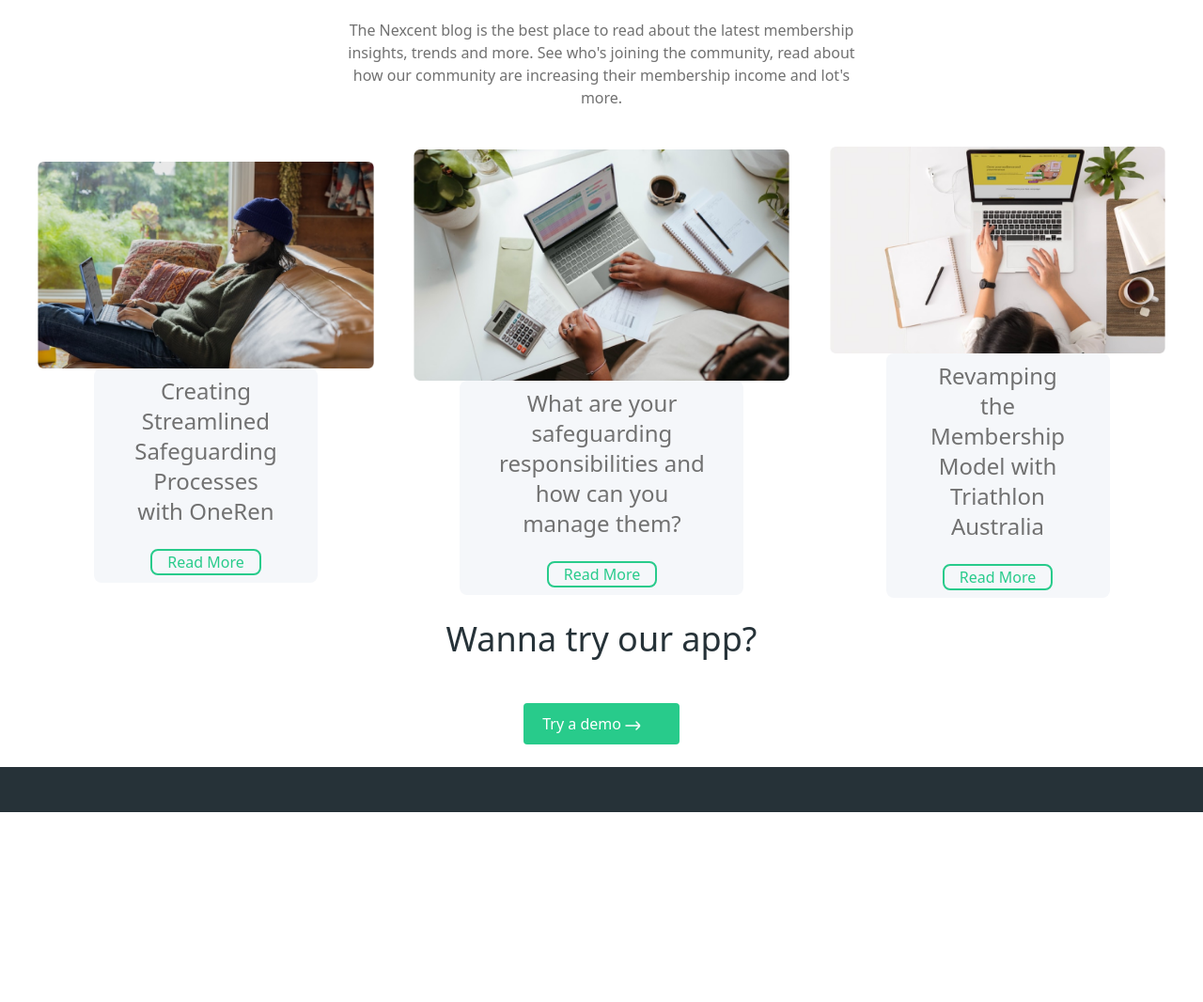
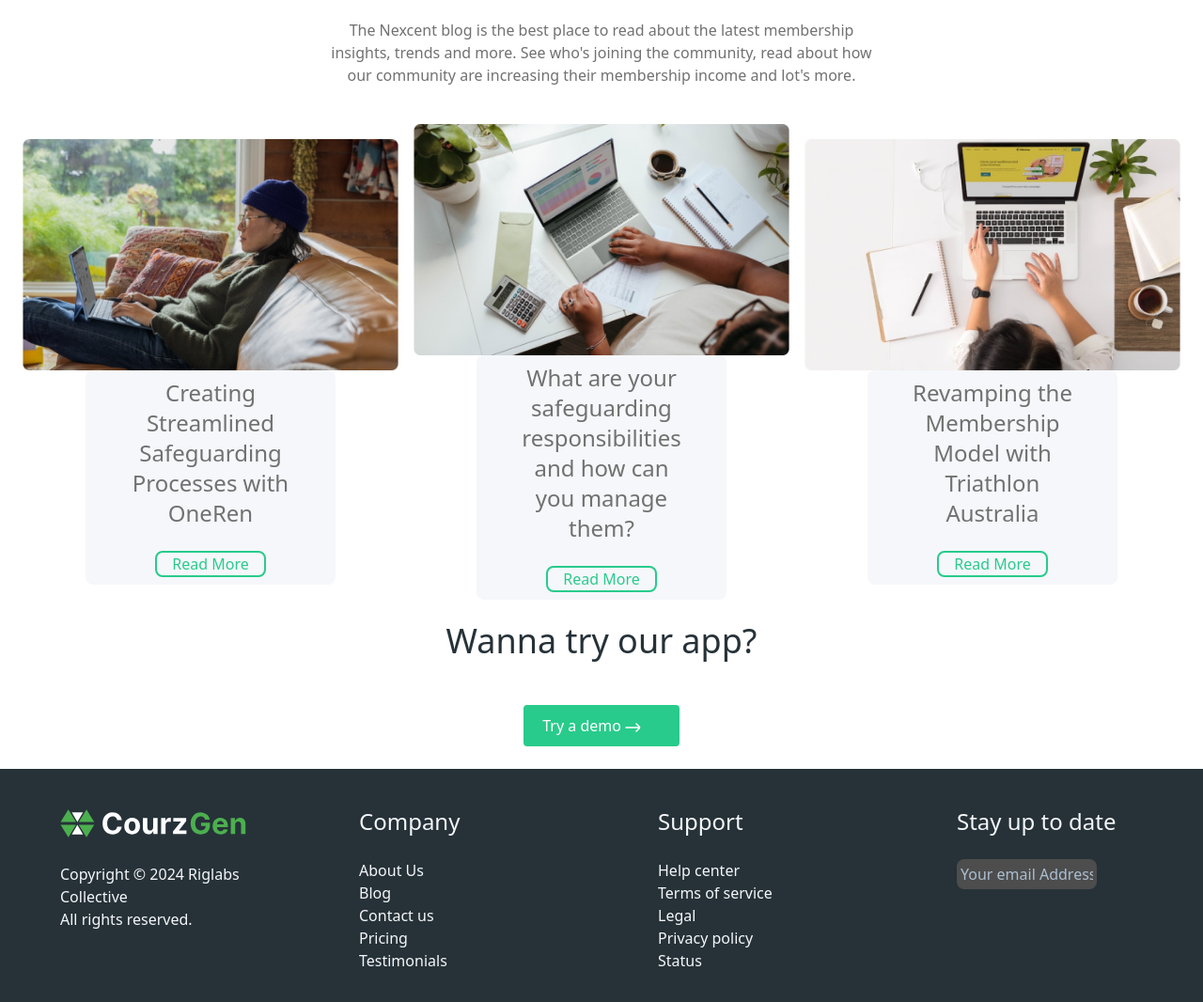
Before and after one commit to SinlessRook/clone-it-up-2, a website: page index.html in a window 1280 px wide. Shown: the part 2830-3896 px from the top of the page at 94% size. Before the commit the page ends 3694 px from the top, so only its background shows below. Drawn offline with Linux system fonts and the light colour scheme.

Commit message:
second commit

```diff
--- a/index.html
+++ b/index.html
@@ -165,7 +165,8 @@
     <br>
 
     <!-- Customer Section -->
-    <div id="Design Footer" class="flex flex-row items-center pr-20 bg-neutral-Silver">
+    <div class="bg-neutral-Silver">
+      <div id="Design Footer" class="flex flex-row items-center pr-20">
         <img src="./assets/Image.svg" alt="Image" class="w-[326px] h-[426px] object-contained ml-10 ">
         <div id="DesignFooterContent" class="ml-10">
           <p class="text-neutral-Grey px-10">Maecenas dignissim justo eget nulla rutrum molestie. Maecenas lobortis sem
@@ -189,6 +190,8 @@
           </div>
         </div>
       </div>
+    </div>
+
     <br>
     <!-- Testimonial Section -->
     <div id="Testimonial Section" class="flex flex-col items-center ">
@@ -204,7 +207,9 @@
       <div class="flex flex-row items-center justify-between space-x-4 px-10">
         <!-- First Card -->
         <div class="flex flex-col items-center">
-          <img src="./assets/image 18.png" alt="" class="w-84 mt-4">
+          <div id="imageHolder" class="w-84 h-auto">
+            <img src="./assets/image 18.png" alt="" class="mt-4">
+          </div>
           <div id="CardContent"
             class="w-2/3 text-center bg-neutral-Silver rounded-lg px-10 py-2">
             <h1 class="text-2xl text-neutral-Grey">Creating Streamlined Safeguarding Processes with OneRen</h1>
@@ -215,7 +220,9 @@
 
         <!-- Second Card -->
         <div class="flex flex-col items-center">
-          <img src="./assets/image 19.png" alt="" class="w-84 mt-4">
+          <div id="imageHolder" class="w-84 h-auto">
+            <img src="./assets/image 19.png" alt="" class="mt-4">
+          </div>
           <div id="CardContent"
             class="w-2/3 text-center bg-neutral-Silver rounded-lg px-10 py-2">
             <h1 class="text-2xl text-neutral-Grey">What are your safeguarding responsibilities and how can you manage them?</h1>
@@ -226,7 +233,9 @@
 
          <!-- Third Card -->
          <div class="flex flex-col items-center">
-          <img src="./assets/image 20.png" alt="" class="w-84 mt-4">
+          <div id="imageHolder" class="w-84 h-auto">
+            <img src="./assets/image 20.png" alt="" class="mt-4">
+          </div>
           <div id="CardContent"
             class="w-2/3 text-center bg-neutral-Silver rounded-lg px-10 py-2">
             <h1 class="text-2xl text-neutral-Grey">Revamping the Membership Model with Triathlon Australia</h1>
@@ -251,10 +260,40 @@
     </div>
 
 <!-- Footer -->
-<div id="footer" class="bg-neutral-Black w-full">
+<div id="footer" class="bg-neutral-Black w-full p-10 text-neutral-Silver">
+  <div id="container" class="flex flex-row gap-10">
+    <div class="w-1/3 px-10 flex flex-col">
+      <img src="./assets/Logo(1).svg" alt="">
       <br>
+      <p>Copyright © 2024 Riglabs Collective</p>
+      <p>All rights reserved.</p>
+    </div>
+    <div class="w-1/3 px-10 flex flex-col">
+      <h1 class="text-2xl">Company</h1>
       <br>
-  <div id="Container">
+      <p>About Us</p>
+      <p>Blog</p>
+      <p>Contact us</p>
+      <p>Pricing</p>
+      <p>Testimonials</p>
+    </div>
+    <div class="w-1/3 px-10 flex flex-col">
+      <h1 class="text-2xl">Support</h1>
+      <br>
+      <p>Help center</p>
+      <p>Terms of service</p>
+      <p>Legal</p>
+      <p>Privacy policy</p>
+      <p>Status</p>
+    </div>
+    <div class="w-1/3 px-10 flex flex-col">
+      <h1 class="text-2xl">Stay up to date</h1>
+      <br>
+      <input
+  class="bg-neutral-D_Grey p-1 rounded-lg w-3/4 text-neutral-Greyblue placeholder-neutral-Greyblue"
+  type="text" name="username" placeholder="Your email Address">
+
+    </div>
   </div>
 </div>
 </body>
```
Also changed, not shown: assets/Logo(1).svg (added), output.css. Lines whose indentation alone changed are shown as unchanged.
